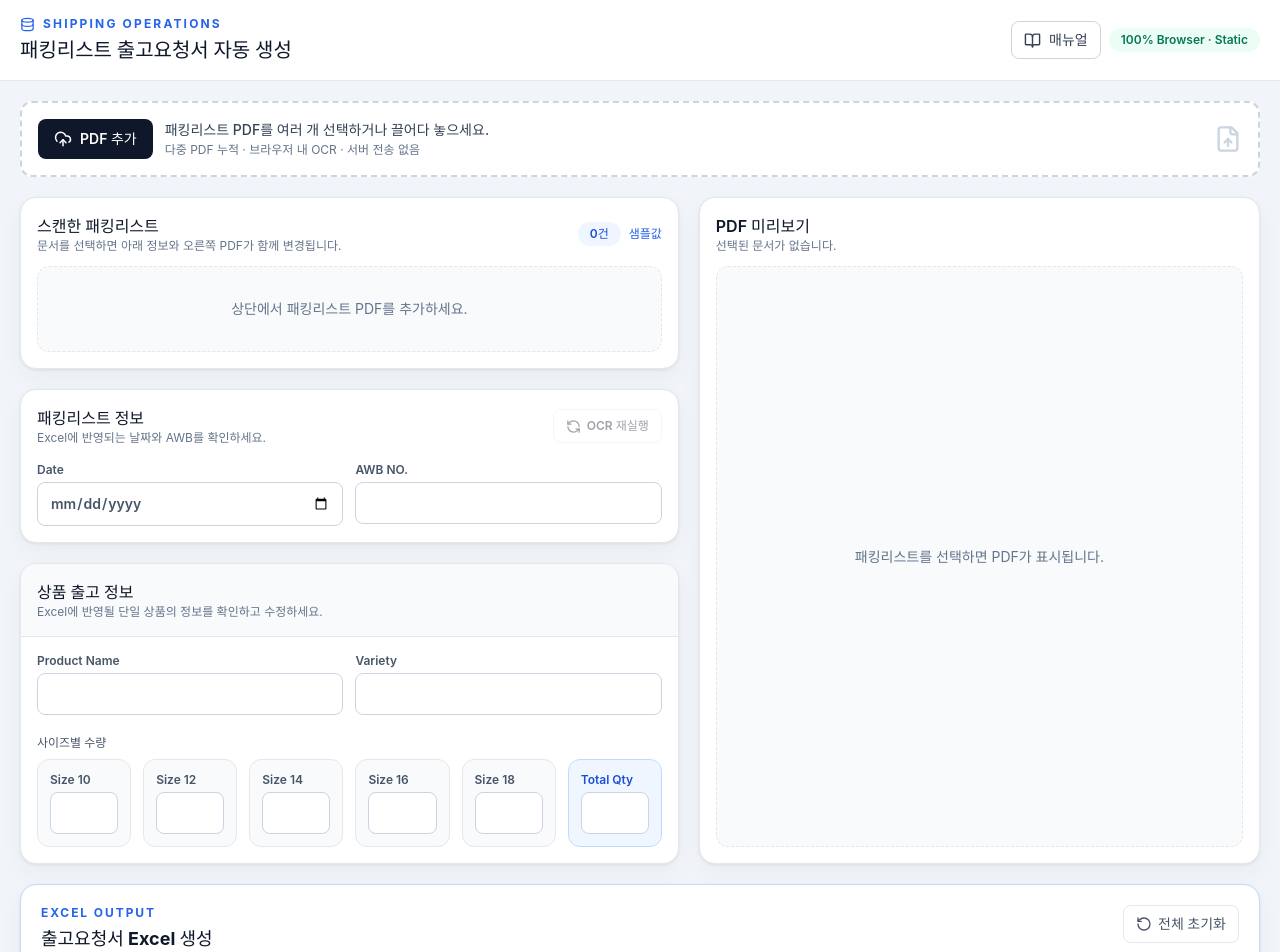
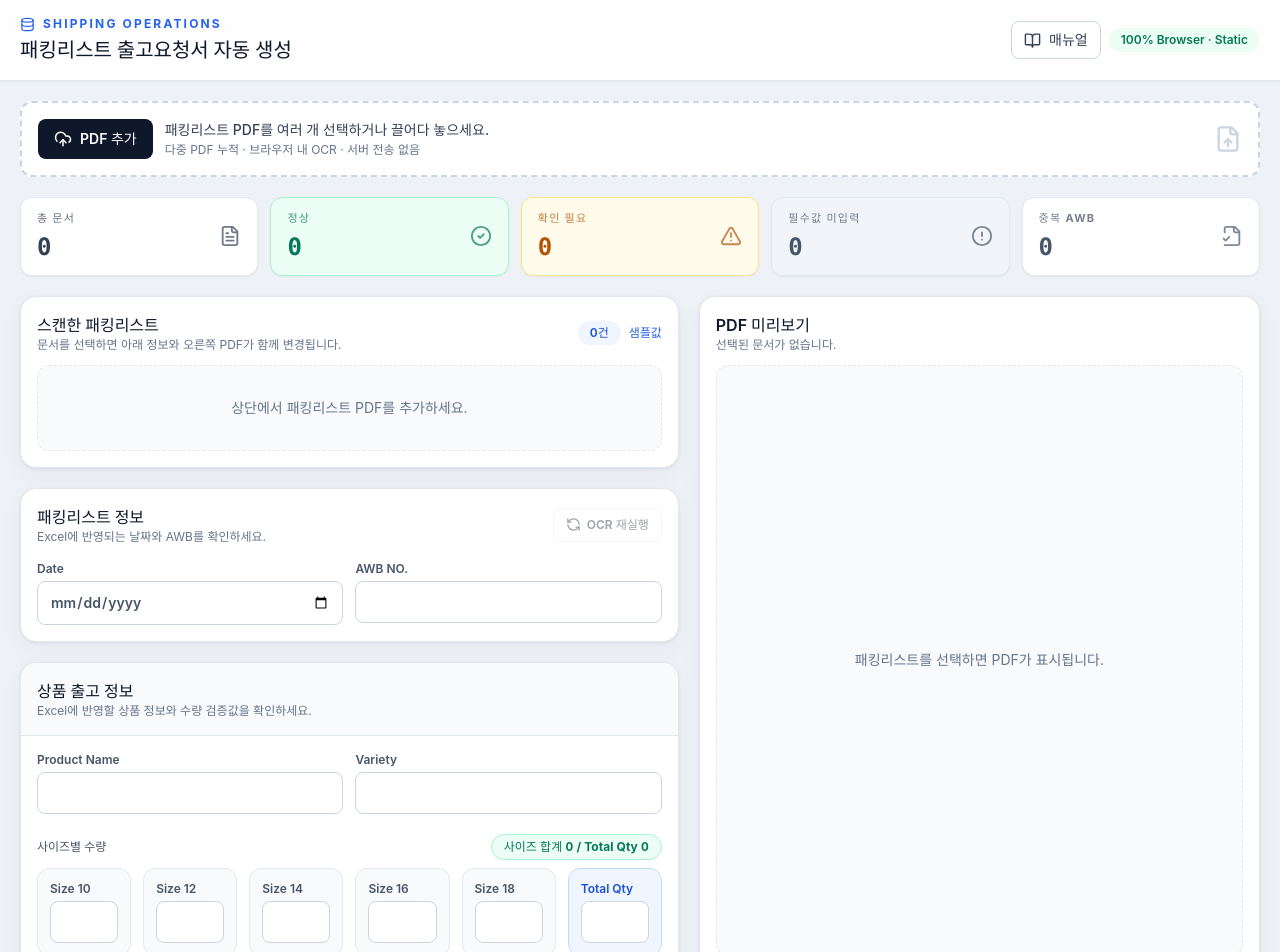
Before and after one commit to JJINE-98/packingListExcel, a React (Vite) app: page / in a window 1280 px wide. Shown: the top 952 px of the page. Built offline with nearby package versions, Linux system fonts and the light colour scheme.

Commit message:
260626_07

```diff
--- a/src/App.tsx
+++ b/src/App.tsx
@@ -1,8 +1,11 @@
 import {
   AlertCircle,
+  AlertTriangle,
   BookOpen,
   CheckCircle2,
   Database,
+  FileCheck2,
+  FileText,
   RefreshCcw,
   RotateCcw,
   X,
@@ -40,6 +43,53 @@ function quantityMismatch(document: PackingListData) {
     : undefined;
 }
 
+function normalizedAwbKey(awbNo: string) {
+  return awbNo.replace(/\D/g, "");
+}
+
+function requiredMissing(document: PackingListData) {
+  const item = document.items[0];
+  return !document.date || !document.awbNo || !item || item.totalQuantity === "";
+}
+
+function documentStatus(document: PackingListData, duplicateAwbs: Set<string>) {
+  const awbKey = normalizedAwbKey(document.awbNo);
+  if (requiredMissing(document)) {
+    return {
+      label: "미입력",
+      tone: "neutral",
+      message: "필수값 확인",
+    } as const;
+  }
+  if (awbKey && duplicateAwbs.has(awbKey)) {
+    return {
+      label: "중복 AWB",
+      tone: "danger",
+      message: "AWB 중복",
+    } as const;
+  }
+  const mismatch = quantityMismatch(document);
+  if (mismatch) {
+    return {
+      label: "수량 확인",
+      tone: "warning",
+      message: `${mismatch.sizeTotal} / ${mismatch.totalQty}`,
+    } as const;
+  }
+  return {
+    label: "정상",
+    tone: "success",
+    message: "검증 완료",
+  } as const;
+}
+
+function statusClass(tone: ReturnType<typeof documentStatus>["tone"]) {
+  if (tone === "success") return "border-emerald-200 bg-emerald-50 text-emerald-700";
+  if (tone === "warning") return "border-amber-200 bg-amber-50 text-amber-700";
+  if (tone === "danger") return "border-red-200 bg-red-50 text-red-700";
+  return "border-slate-200 bg-slate-100 text-slate-600";
+}
+
 export default function App() {
   const ocr = useOcr();
   const excel = useExcelExport();
@@ -56,6 +106,7 @@ export default function App() {
   const [leftPanelHeight, setLeftPanelHeight] = useState<number>();
   const leftPanelRef = useRef<HTMLDivElement>(null);
   const pageUrlsRef = useRef<string[][]>([]);
+  const watchedForm = form.watch();
 
   useEffect(() => {
     pageUrlsRef.current = documentPageUrls;
@@ -97,6 +148,26 @@ export default function App() {
     const next = documents.map((document) => structuredClone(document));
     if (activeDocument >= 0 && next[activeDocument]) next[activeDocument] = form.getValues();
     return next;
+  };
+
+  const visibleDocuments = documents.map((document, index) =>
+    index === activeDocument ? watchedForm : document,
+  );
+  const awbCounts = visibleDocuments.reduce<Record<string, number>>((counts, document) => {
+    const key = normalizedAwbKey(document.awbNo);
+    if (key) counts[key] = (counts[key] ?? 0) + 1;
+    return counts;
+  }, {});
+  const duplicateAwbs = new Set(
+    Object.entries(awbCounts).filter(([, count]) => count > 1).map(([key]) => key),
+  );
+  const documentStatuses = visibleDocuments.map((document) => documentStatus(document, duplicateAwbs));
+  const statusSummary = {
+    total: visibleDocuments.length,
+    complete: documentStatuses.filter((status) => status.tone === "success").length,
+    needsCheck: documentStatuses.filter((status) => status.tone === "warning" || status.tone === "danger").length,
+    missing: documentStatuses.filter((status) => status.tone === "neutral").length,
+    duplicate: duplicateAwbs.size,
   };
 
   const processFiles = async (files: File[]) => {
@@ -208,6 +279,39 @@ export default function App() {
       if (activeDocument >= 0 && next[activeDocument]) next[activeDocument] = data;
       if (!next.length) next.push(data);
       setDocuments(next);
+      const nextAwbCounts = next.reduce<Record<string, number>>((counts, document) => {
+        const key = normalizedAwbKey(document.awbNo);
+        if (key) counts[key] = (counts[key] ?? 0) + 1;
+        return counts;
+      }, {});
+      const missingIndex = next.findIndex((document) => requiredMissing(document));
+      if (missingIndex >= 0) {
+        setActiveDocument(missingIndex);
+        setActivePdfPage(defaultPdfPageIndex(documentPageUrls[missingIndex]?.length ?? 0));
+        form.reset(next[missingIndex]);
+        window.setTimeout(() => {
+          leftPanelRef.current?.scrollIntoView({ behavior: "smooth", block: "start" });
+          form.setFocus(!next[missingIndex].date ? "date" : !next[missingIndex].awbNo ? "awbNo" : "items.0.totalQuantity");
+        }, 50);
+        const label = next[missingIndex].awbNo || documentNames[missingIndex] || `문서 ${missingIndex + 1}`;
+        showToast(`${label}에 필수값이 비어 있습니다. Date, AWB NO., Total Qty를 확인해 주세요.`, "error");
+        return;
+      }
+      const duplicateIndex = next.findIndex((document) => {
+        const key = normalizedAwbKey(document.awbNo);
+        return key && nextAwbCounts[key] > 1;
+      });
+      if (duplicateIndex >= 0) {
+        setActiveDocument(duplicateIndex);
+        setActivePdfPage(defaultPdfPageIndex(documentPageUrls[duplicateIndex]?.length ?? 0));
+        form.reset(next[duplicateIndex]);
+        window.setTimeout(() => {
+          leftPanelRef.current?.scrollIntoView({ behavior: "smooth", block: "start" });
+          form.setFocus("awbNo");
+        }, 50);
+        showToast(`${next[duplicateIndex].awbNo} AWB가 중복 등록되었습니다. 문서를 확인해 주세요.`, "error");
+        return;
+      }
       const mismatchIndex = next.findIndex((document) => quantityMismatch(document));
       if (mismatchIndex >= 0) {
         const mismatch = quantityMismatch(next[mismatchIndex])!;
@@ -248,8 +352,8 @@ export default function App() {
   const activePageUrls = activeDocument >= 0 ? documentPageUrls[activeDocument] ?? [] : [];
 
   return (
-    <div className="min-h-screen bg-slate-100 text-slate-900">
-      <header className="border-b bg-white">
+    <div className="min-h-screen bg-[#eef2f7] text-slate-900">
+      <header className="border-b border-slate-200 bg-white/95 shadow-sm">
         <div className="mx-auto flex max-w-[1800px] items-center justify-between gap-4 px-5 py-4">
           <div>
             <div className="flex items-center gap-2 text-xs font-bold uppercase tracking-[0.18em] text-blue-600"><Database size={15} /> Shipping Operations</div>
@@ -267,6 +371,29 @@ export default function App() {
       <main className="mx-auto max-w-[1800px] space-y-5 p-5">
         <FileUploader disabled={ocr.isProcessing} onFiles={processFiles} onError={(message) => showToast(message, "error")} />
 
+        <section className="grid gap-3 md:grid-cols-5">
+          {[
+            { label: "총 문서", value: statusSummary.total, icon: FileText, tone: "border-slate-200 bg-white text-slate-700" },
+            { label: "정상", value: statusSummary.complete, icon: CheckCircle2, tone: "border-emerald-200 bg-emerald-50 text-emerald-700" },
+            { label: "확인 필요", value: statusSummary.needsCheck, icon: AlertTriangle, tone: "border-amber-200 bg-amber-50 text-amber-700" },
+            { label: "필수값 미입력", value: statusSummary.missing, icon: AlertCircle, tone: "border-slate-200 bg-slate-100 text-slate-600" },
+            { label: "중복 AWB", value: statusSummary.duplicate, icon: FileCheck2, tone: statusSummary.duplicate ? "border-red-200 bg-red-50 text-red-700" : "border-slate-200 bg-white text-slate-600" },
+          ].map((item) => {
+            const Icon = item.icon;
+            return (
+              <div key={item.label} className={`rounded-xl border px-4 py-3 shadow-sm ${item.tone}`}>
+                <div className="flex items-center justify-between gap-3">
+                  <div>
+                    <p className="text-[11px] font-bold uppercase tracking-[0.12em] opacity-75">{item.label}</p>
+                    <p className="mt-1 font-mono text-2xl font-black tabular-nums">{item.value}</p>
+                  </div>
+                  <Icon size={22} className="opacity-70" />
+                </div>
+              </div>
+            );
+          })}
+        </section>
+
         {(ocr.progress || ocr.isProcessing) && (
           <section className="rounded-xl border bg-white p-4 shadow-card">
             <div className="mb-2 flex justify-between text-sm"><span>{ocr.progress?.status}</span><strong>{ocr.progress?.percent ?? 0}%</strong></div>
@@ -277,7 +404,7 @@ export default function App() {
         <form className="space-y-5" onSubmit={download}>
           <section className="grid items-start gap-5 xl:grid-cols-[minmax(0,1.08fr)_minmax(480px,0.92fr)]">
             <div ref={leftPanelRef} className="self-start space-y-5">
-              <section className="rounded-2xl border bg-white p-4 shadow-card">
+              <section className="rounded-2xl border border-slate-200 bg-white p-4 shadow-card">
                 <div className="mb-3 flex flex-wrap items-center justify-between gap-3">
                   <div>
                     <h2 className="font-semibold">스캔한 패킹리스트</h2>
@@ -291,17 +418,22 @@ export default function App() {
 
                 {documents.length ? (
                   <div className="flex flex-wrap gap-2">
-                    {documents.map((document, index) => (
-                      <div key={`${document.awbNo}-${index}`} className={`inline-flex overflow-hidden rounded-lg border ${activeDocument === index ? "border-blue-500 bg-blue-50 shadow-sm" : "border-slate-300 bg-white"}`}>
-                        <button type="button" onClick={() => selectDocument(index)} className="px-3 py-2 text-left text-xs">
+                    {documents.map((document, index) => {
+                      const status = documentStatuses[index];
+                      return (
+                      <div key={`${document.awbNo}-${index}`} className={`inline-flex overflow-hidden rounded-xl border shadow-sm ${activeDocument === index ? "border-blue-500 bg-blue-50 ring-2 ring-blue-100" : "border-slate-300 bg-white"}`}>
+                        <button type="button" onClick={() => selectDocument(index)} className="min-w-[170px] px-3 py-2 text-left text-xs">
                           <strong className="block text-slate-800">{document.awbNo || `문서 ${index + 1}`}</strong>
                           <span className="text-slate-500">{documentNames[index] || `${document.items.length}개 상품`}</span>
+                          <span className={`mt-2 inline-flex rounded-full border px-2 py-0.5 text-[11px] font-bold ${statusClass(status.tone)}`}>
+                            {status.label}
+                          </span>
                         </button>
                         <button type="button" aria-label="문서 삭제" onClick={() => removeDocument(index)} className="border-l px-2 text-slate-400 hover:bg-red-50 hover:text-red-600">
                           <X size={15} />
                         </button>
                       </div>
-                    ))}
+                    );})}
                   </div>
                 ) : (
                   <div className="rounded-xl border border-dashed bg-slate-50 px-4 py-8 text-center text-sm text-slate-500">상단에서 패킹리스트 PDF를 추가하세요.</div>
--- a/src/components/ExtractedDataTable.tsx
+++ b/src/components/ExtractedDataTable.tsx
@@ -5,11 +5,15 @@ import type { PackingListData } from "../types/packingList";
 
 interface Props { form: UseFormReturn<PackingListData>; }
 
-const inputClass = "mt-1 w-full rounded-lg border border-slate-300 bg-white px-3 py-2.5 text-sm outline-none transition focus:border-blue-500 focus:ring-2 focus:ring-blue-100";
+const inputClass = "mt-1 w-full rounded-lg border border-slate-300 bg-white px-3 py-2.5 text-sm tabular-nums outline-none transition focus:border-blue-500 focus:ring-2 focus:ring-blue-100";
 const excelSizes = ["10", "12", "14", "16", "18"] as const;
 
 export function ExtractedDataTable({ form }: Props) {
-  const { register, getValues, setValue } = form;
+  const { register, getValues, setValue, watch } = form;
+  const item = watch("items.0");
+  const sizeTotal = excelSizes.reduce((sum, size) => sum + Number(item?.quantities?.[size] || 0), 0);
+  const totalQty = Number(item?.totalQuantity || 0);
+  const isBalanced = sizeTotal === totalQty;
 
   useEffect(() => {
     const items = getValues("items");
@@ -21,11 +25,11 @@ export function ExtractedDataTable({ form }: Props) {
   }, [getValues, setValue]);
 
   return (
-    <section className="overflow-hidden rounded-2xl border bg-white shadow-card">
-      <div className="border-b bg-slate-50 px-4 py-4">
+    <section className="overflow-hidden rounded-2xl border border-slate-200 bg-white shadow-card">
+      <div className="border-b border-slate-200 bg-slate-50 px-4 py-4">
         <div>
           <h3 className="font-semibold text-slate-900">상품 출고 정보</h3>
-          <p className="text-xs text-slate-500">Excel에 반영될 단일 상품의 정보를 확인하고 수정하세요.</p>
+          <p className="text-xs text-slate-500">Excel에 반영할 상품 정보와 수량 검증값을 확인하세요.</p>
         </div>
       </div>
 
@@ -42,10 +46,19 @@ export function ExtractedDataTable({ form }: Props) {
         </div>
 
         <div>
-          <div className="mb-2 text-xs font-semibold text-slate-600">사이즈별 수량</div>
+          <div className="mb-2 flex flex-wrap items-center justify-between gap-2">
+            <div className="text-xs font-semibold text-slate-600">사이즈별 수량</div>
+            <div className={`rounded-full border px-3 py-1 text-xs font-bold tabular-nums ${
+              isBalanced
+                ? "border-emerald-200 bg-emerald-50 text-emerald-700"
+                : "border-amber-200 bg-amber-50 text-amber-700"
+            }`}>
+              사이즈 합계 {sizeTotal} / Total Qty {totalQty || 0}
+            </div>
+          </div>
           <div className="grid grid-cols-2 gap-3 sm:grid-cols-3 lg:grid-cols-6">
             {excelSizes.map((size) => (
-              <label key={size} className="rounded-xl border bg-slate-50 p-3 text-xs font-semibold text-slate-600">
+              <label key={size} className="rounded-xl border border-slate-200 bg-slate-50 p-3 text-xs font-semibold text-slate-600">
                 Size {size}
                 <input
                   type="number"
@@ -55,7 +68,11 @@ export function ExtractedDataTable({ form }: Props) {
                 />
               </label>
             ))}
-            <label className="rounded-xl border border-blue-200 bg-blue-50 p-3 text-xs font-semibold text-blue-700">
+            <label className={`rounded-xl border p-3 text-xs font-semibold ${
+              isBalanced
+                ? "border-blue-200 bg-blue-50 text-blue-700"
+                : "border-amber-300 bg-amber-50 text-amber-800"
+            }`}>
               Total Qty
               <input
                 type="number"
--- a/src/styles.css
+++ b/src/styles.css
@@ -10,5 +10,10 @@
 }
 
 * { box-sizing: border-box; }
-body { margin: 0; min-width: 320px; }
+body {
+  margin: 0;
+  min-width: 320px;
+  background: #eef2f7;
+}
 button, input, textarea { font: inherit; }
+input { font-variant-numeric: tabular-nums; }
```
Also changed, not shown: src/components/PdfPreview.tsx (+19 -13 lines), 5 other files (tests, documents, lock files or other folders).
